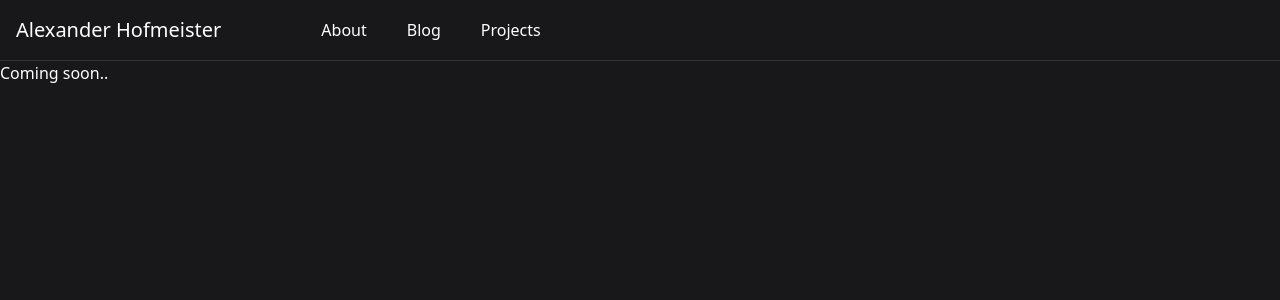
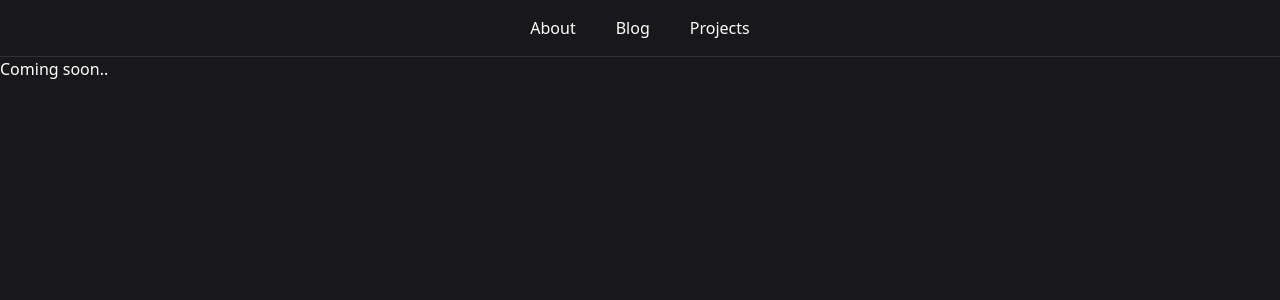
Before and after one commit to ahofmeister/alexander-hofmeister.com, a Next.js app: page / in a window 1280 px wide. Shown: the top 300 px of the page. Built offline with nearby package versions, Linux system fonts and the light colour scheme.

Commit message:
Improve navbar

```diff
--- a/src/app/Navbar.js
+++ b/src/app/Navbar.js
@@ -12,10 +12,7 @@ const Navbar = () => {
   const currentPath = usePathname();
 
   return <nav className="sticky top-0 border-b border-b-gray">
-    <div className="flex items-center mx-auto p-4">
-      <Link href="/" className={"mr-20"}>
-        <span className="text-xl">Alexander Hofmeister</span>
-      </Link>
+    <div className="flex justify-center p-4">
       <NavbarLink href={'/about'} label={'About'} currentPath={currentPath}/>
       <NavbarLink href={'/blog'} label={'Blog'} currentPath={currentPath}/>
       <NavbarLink href={'/projects'} label={'Projects'} currentPath={currentPath}/>
```
